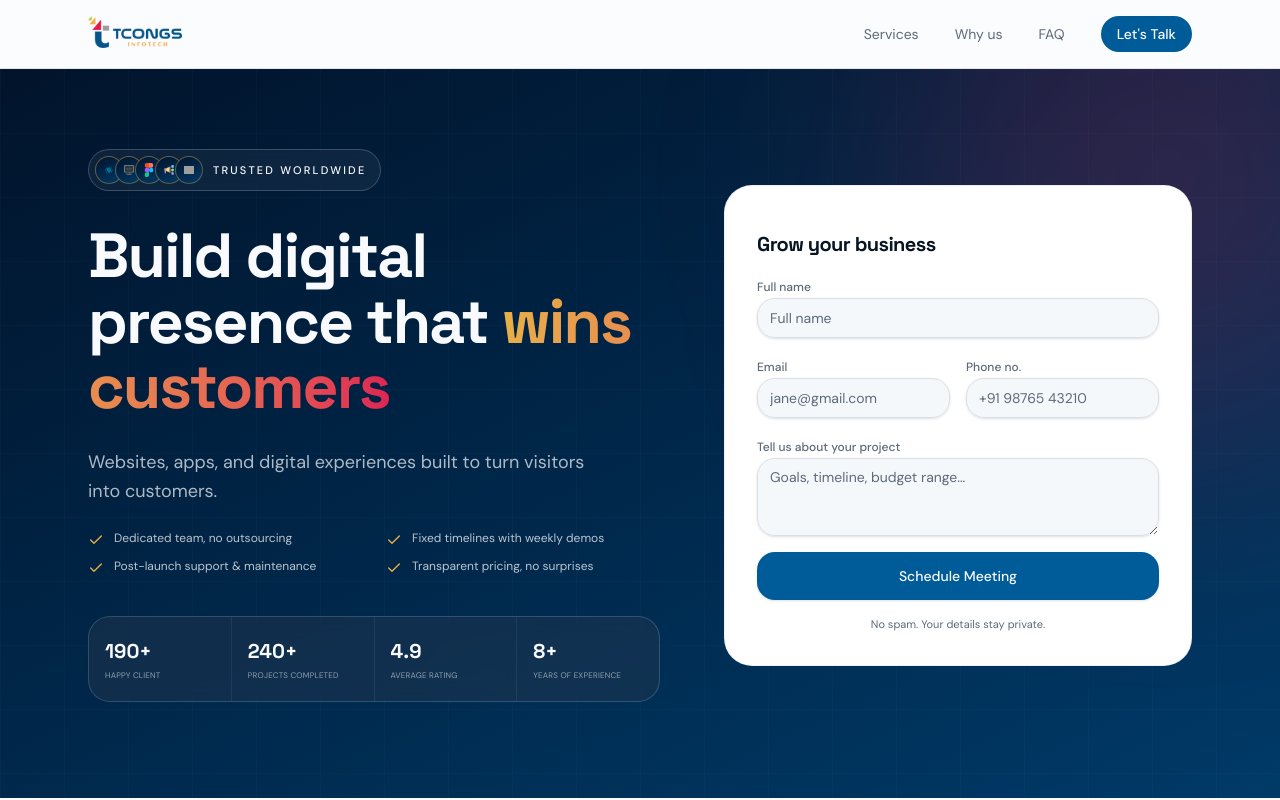
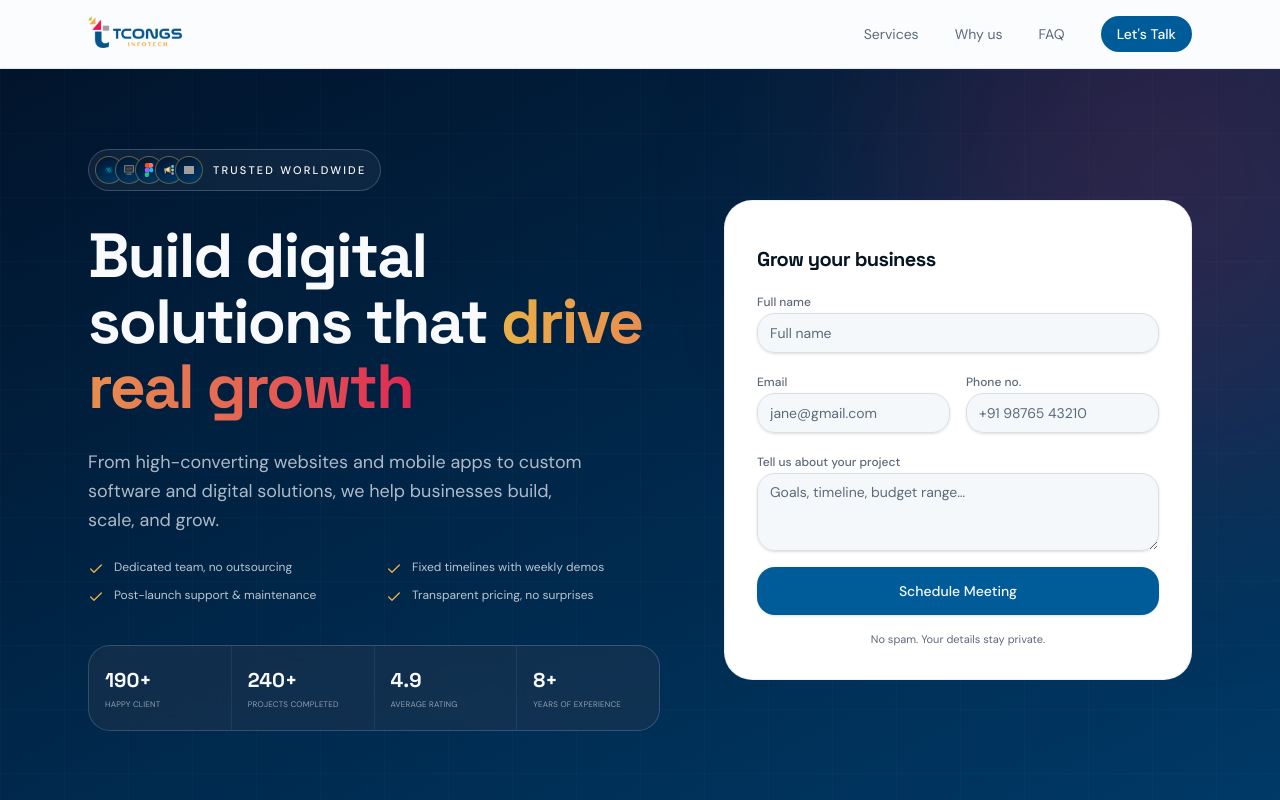
Before and after one commit to shubhamnar93/tcongs-redesgin, a Next.js app: page / in a window 1280 px wide. Shown: the top 800 px of the page. Built offline with nearby package versions, Linux system fonts and the light colour scheme; grey boxes are pictures that could not be loaded.

Commit message:
change the word that it might undersell

```diff
--- a/src/components/Hero.tsx
+++ b/src/components/Hero.tsx
@@ -12,14 +12,14 @@ export const Hero = () => {
         <div className="order-1 text-brand-foreground">
           <Badge />
           <h1 className="mt-5 text-4xl font-bold leading-[1.05] sm:text-[2.6rem] md:mt-8 md:text-[3.9rem]">
-            Build digital presence that{' '}
+            Build digital solutions that{' '}
             <span className="bg-gradient-to-r from-gold to-crimson bg-clip-text text-transparent"
             >
-              wins customers
+              drive real growth
             </span>
           </h1>
           <p className="mt-4 max-w-lg text-xs leading-relaxed text-brand-foreground/70 md:mt-7 md:text-lg">
-            Websites, apps, and digital experiences built to turn visitors into customers.
+            From high-converting websites and mobile apps to custom software and digital solutions, we help businesses build, scale, and grow.
           </p>
           <div className="mt-6 hidden lg:block">
             <HeroList />
```
